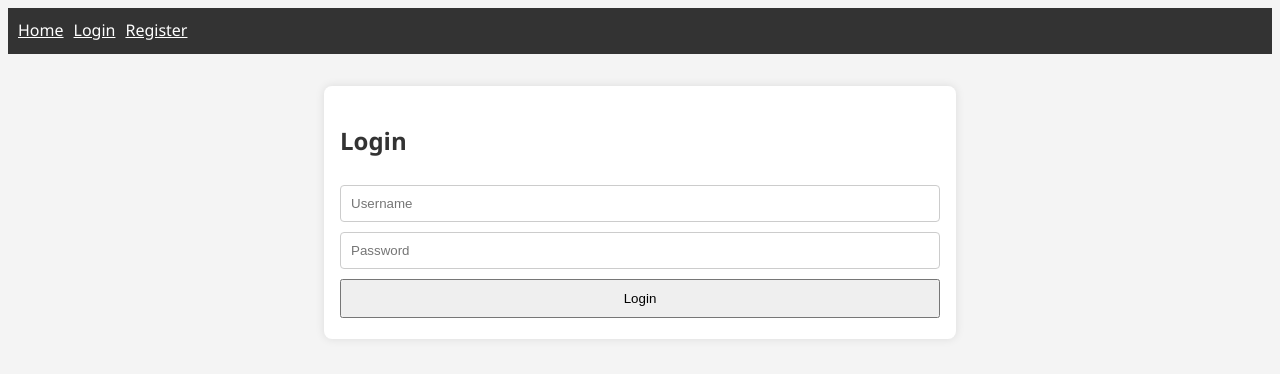
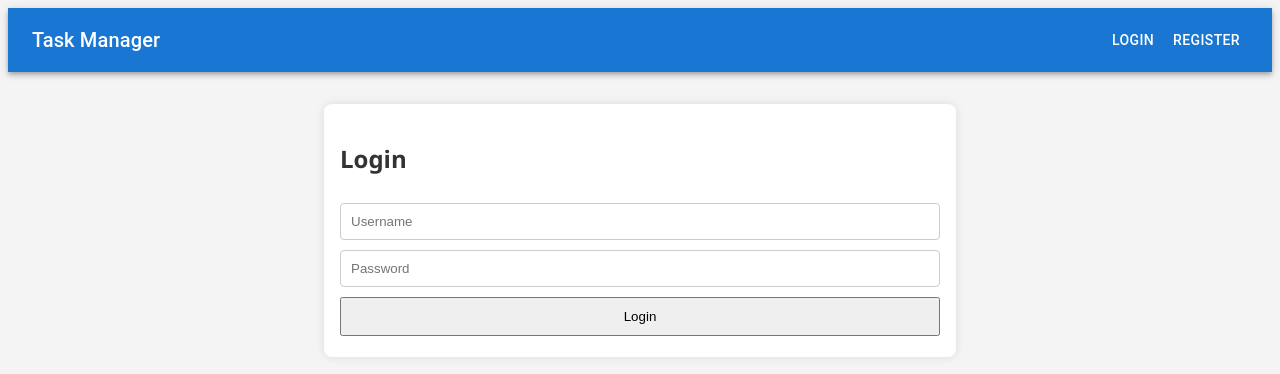
Before and after one commit to SouravAnand-16/task-manager, a React (Create React App) app in the folder client/: page /login in a window 1280 px wide. Shown: the top 374 px of the page. Built offline with nearby package versions, Linux system fonts and the light colour scheme.

Commit message:
fix: Navbar/UI

```diff
--- a/client/package.json
+++ b/client/package.json
@@ -3,6 +3,10 @@
   "version": "1.0.0",
   "main": "index.js",
   "dependencies": {
+    "@emotion/react": "^11.14.0",
+    "@emotion/styled": "^11.14.0",
+    "@mui/icons-material": "^7.1.1",
+    "@mui/material": "^7.1.1",
     "@reduxjs/toolkit": "^2.8.2",
     "axios": "^0.21.4",
     "react": "^18.3.1",
--- a/client/public/index.html
+++ b/client/public/index.html
@@ -4,6 +4,11 @@
   <meta charset="UTF-8" />
   <meta name="viewport" content="width=device-width, initial-scale=1.0" />
   <meta name="description" content="MERN Task Manager App" />
+  <link
+  rel="stylesheet"
+  href="https://cdnjs.cloudflare.com/ajax/libs/font-awesome/6.0.0-beta3/css/all.min.css"
+/>
+
   <title>Task Manager</title>
 </head>
 <body>
--- a/client/src/components/Auth/Login.jsx
+++ b/client/src/components/Auth/Login.jsx
@@ -11,11 +11,13 @@ import { setUser } from '../../redux/userSlice';
 const Login = () => {
   const [username, setUsername] = useState('');
   const [password, setPassword] = useState('');
+  const [loading, setLoading] = useState(false);
   const dispatch = useDispatch();
   const navigate = useNavigate();
 
   const handleLogin = async (e) => {
     e.preventDefault();
+    setLoading(true);
     try {
       const { token, user } = await loginUser(username, password);
 
@@ -27,6 +29,8 @@ const Login = () => {
       navigate(user.role === "admin" ? "/admin" : "/user");
     } catch (err) {
       alert(err.response?.data?.message || "Login failed");
+    } finally {
+      setLoading(false);
     }
   };
 
@@ -40,15 +44,19 @@ const Login = () => {
           required
           value={username}
           onChange={(e) => setUsername(e.target.value)}
-        /><br/>
+        />
+        <br />
         <input
           type="password"
           placeholder="Password"
           required
           value={password}
           onChange={(e) => setPassword(e.target.value)}
-        /><br/>
-        <button type="submit">Login</button>
+        />
+        <br />
+        <button type="submit" disabled={loading}>
+          {loading ? <span><i className="fas fa-spinner fa-spin"></i> Logging in...</span> : 'Login'}
+        </button>
       </form>
     </div>
   );
--- a/client/src/components/common/Navbar.jsx
+++ b/client/src/components/common/Navbar.jsx
@@ -1,38 +1,93 @@
-import React from 'react';
-import { Link } from 'react-router-dom';
+import React, { useState } from 'react';
+import { AppBar, Toolbar, Typography, Button, Avatar, Menu, MenuItem, Dialog, DialogTitle, DialogContent, TextField, DialogActions } from '@mui/material';
 import { useDispatch, useSelector } from 'react-redux';
-import { logout } from '../../redux/userSlice';
+import { Link, useNavigate } from 'react-router-dom';
+import { logout, setUser } from '../../redux/userSlice';
 
 const Navbar = () => {
   const { user } = useSelector(state => state.user);
   const dispatch = useDispatch();
+  const navigate = useNavigate();
+
+  const [anchorEl, setAnchorEl] = useState(null);
+  const [editOpen, setEditOpen] = useState(false);
+  const [editedUsername, setEditedUsername] = useState(user?.username || '');
+
+  const handleMenuOpen = (event) => setAnchorEl(event.currentTarget);
+  const handleMenuClose = () => setAnchorEl(null);
 
   const handleLogout = () => {
     dispatch(logout());
     localStorage.removeItem('token');
+    localStorage.removeItem('user');
+    navigate('/');
+  };
+
+  const handleEditOpen = () => {
+    setEditOpen(true);
+    setAnchorEl(null);
+  };
+
+  const handleEditSave = () => {
+    const updatedUser = { ...user, username: editedUsername };
+    localStorage.setItem('user', JSON.stringify(updatedUser));
+    dispatch(setUser({ user: updatedUser, token: localStorage.getItem('token') }));
+    setEditOpen(false);
   };
 
   return (
-    <nav style={{ background: '#333', padding: '10px' }}>
-      <Link to="/" style={{ color: '#fff', marginRight: '10px' }}>Home</Link>
-      {!user && (
-        <>
-          <Link to="/login" style={{ color: '#fff', marginRight: '10px' }}>Login</Link>
-          <Link to="/register" style={{ color: '#fff' }}>Register</Link>
-        </>
-      )}
-      {user && (
-        <>
-          <span style={{ color: '#fff', marginRight: '10px' }}>Welcome, {user.username}</span>
-          {user.role === 'admin' ? (
-            <Link to="/admin" style={{ color: '#fff', marginRight: '10px' }}>Admin Panel</Link>
+    <>
+      <AppBar position="static" sx={{ backgroundColor: '##9575cd'}}>
+        <Toolbar sx={{ display: 'flex', justifyContent: 'space-between' }}>
+          <Typography variant="h6" component={Link} to="/" sx={{ textDecoration: 'none', color: '#fff' }}>
+            Task Manager
+          </Typography>
+
+          {!user ? (
+            <div>
+              <Button color="inherit" component={Link} to="/login">Login</Button>
+              <Button color="inherit" component={Link} to="/register">Register</Button>
+            </div>
           ) : (
-            <Link to="/user" style={{ color: '#fff', marginRight: '10px' }}>User Panel</Link>
+            <div style={{ display: 'flex', alignItems: 'center', gap: '10px' }}>
+              <Typography>Welcome, {user.username}</Typography>
+              {user.role === 'admin' ? (
+                <Button color="inherit" component={Link} to="/admin">Admin Panel</Button>
+              ) : (
+                <Button color="inherit" component={Link} to="/user">User Panel</Button>
+              )}
+              <Avatar onClick={handleMenuOpen} sx={{ bgcolor: 'secondary.main', cursor: 'pointer' }}>
+                {user.username[0]?.toUpperCase()}
+              </Avatar>
+              <Menu anchorEl={anchorEl} open={Boolean(anchorEl)} onClose={handleMenuClose}>
+                <MenuItem onClick={handleEditOpen}>Edit Profile</MenuItem>
+                <MenuItem onClick={handleLogout}>Logout</MenuItem>
+              </Menu>
+            </div>
           )}
-          <button onClick={handleLogout} style={{ padding: '5px 10px' }}>Logout</button>
-        </>
-      )}
-    </nav>
+        </Toolbar>
+      </AppBar>
+
+      {/* Edit Username Dialog */}
+      <Dialog open={editOpen} onClose={() => setEditOpen(false)}>
+        <DialogTitle>Edit Profile</DialogTitle>
+        <DialogContent>
+          <TextField
+            autoFocus
+            margin="dense"
+            label="Username"
+            type="text"
+            fullWidth
+            value={editedUsername}
+            onChange={(e) => setEditedUsername(e.target.value)}
+          />
+        </DialogContent>
+        <DialogActions>
+          <Button onClick={() => setEditOpen(false)}>Cancel</Button>
+          <Button onClick={handleEditSave} variant="contained">Save</Button>
+        </DialogActions>
+      </Dialog>
+    </>
   );
 };
 
```
Also changed, not shown: 1 other file (tests, documents, lock files or other folders).
